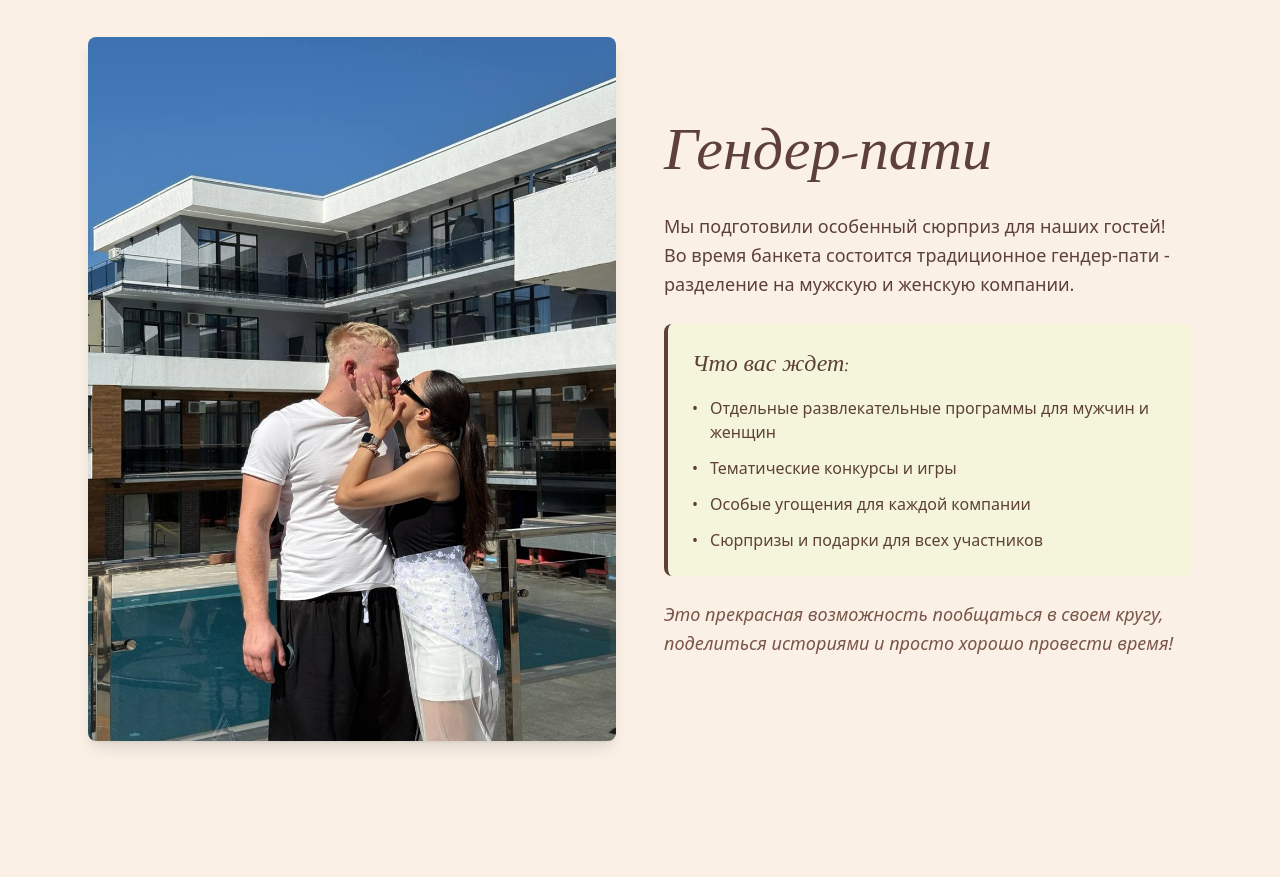
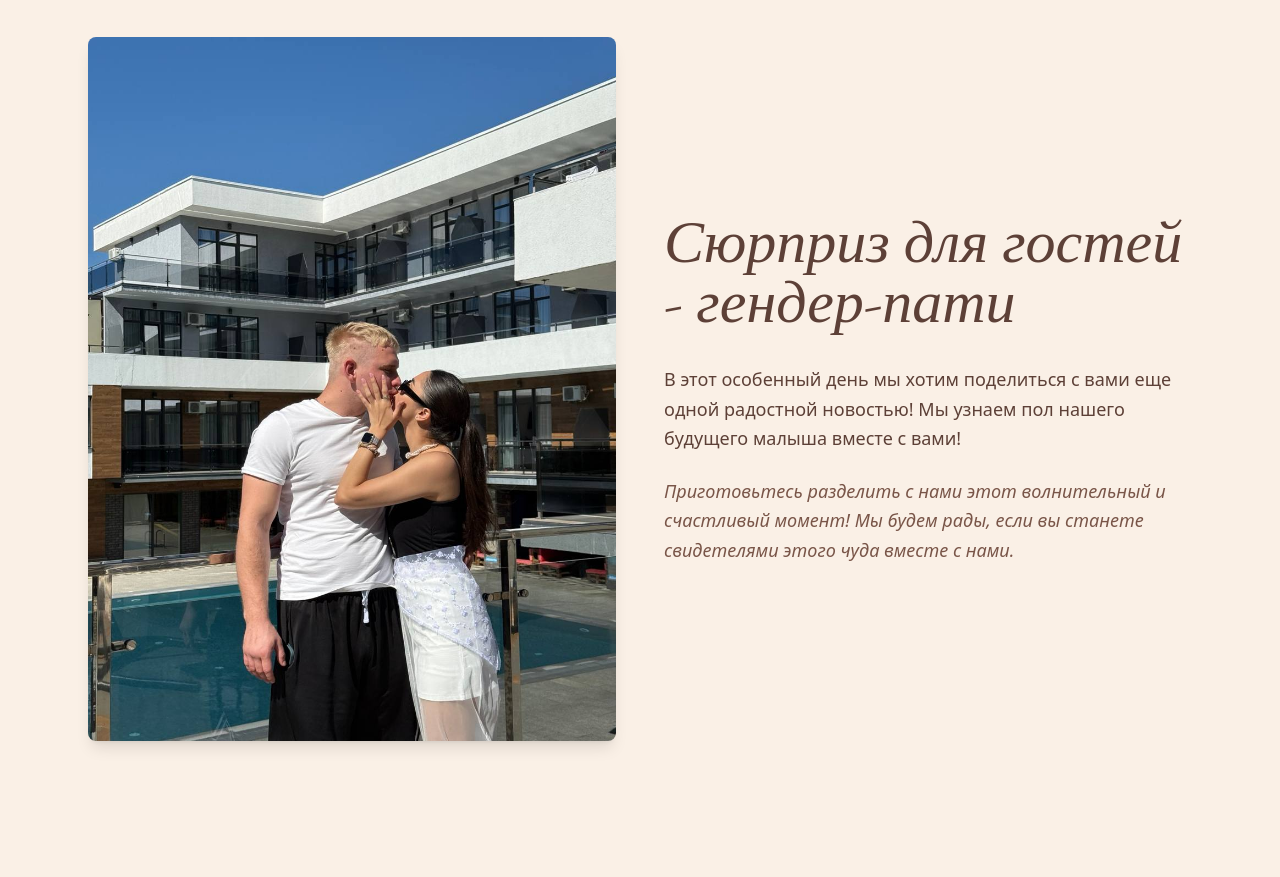
Before and after one commit to Shattt1/weedinggoosex, a Next.js app: page / in a window 1280 px wide. Shown: the part 4740-5617 px from the top of the page. Built offline with nearby package versions, Linux system fonts and the light colour scheme; a web font is replaced by a local one.

Commit message:
добавлен раздел гендер пати

```diff
--- a/src/app/page.tsx
+++ b/src/app/page.tsx
@@ -403,54 +403,38 @@ export default function Home() {
                 </div>
             </section>
 
-            {/* Gender Party Section */}
+            {/* Gender Reveal Section */}
             <section className="py-16 px-6 max-w-6xl mx-auto animate-on-scroll">
                 <div className="grid md:grid-cols-2 gap-12 items-center">
                     {/* Фотография */}
                     <div className="animate-on-scroll" style={{ animationDelay: '0.1s' }}>
                         <img
                             src="/images/gender-party.jpg"
-                            alt="Гендер-пати на нашей свадьбе"
+                            alt="Сюрприз с полом ребенка на нашей свадьбе"
                             className="w-full rounded-lg shadow-lg"
                         />
                     </div>
 
-                    {/* Информация о гендер-пати */}
+                    {/* Информация о гендер-ревиле */}
                     <div className="animate-on-scroll" style={{ animationDelay: '0.3s' }}>
-                        <h2 className="text-5xl md:text-6xl font-script italic mb-8 text-[#5D4037]">Гендер-пати</h2>
+                        <h2 className="text-5xl md:text-6xl font-script italic mb-8 text-[#5D4037]">Сюрприз для гостей - гендер-пати</h2>
                         <div className="space-y-6 text-[#5D4037]">
                             <p className="text-lg leading-relaxed">
-                                Мы подготовили особенный сюрприз для наших гостей!
-                                Во время банкета состоится традиционное гендер-пати -
-                                разделение на мужскую и женскую компании.
+                                В этот особенный день мы хотим поделиться с вами
+                                еще одной радостной новостью! Мы узнаем пол нашего
+                                будущего малыша вместе с вами!
                             </p>
 
-                            <div className="bg-[#F5F5DC] p-6 rounded-lg border-l-4 border-[#5D4037]">
-                                <h3 className="text-2xl font-script italic mb-4 text-[#5D4037]">Что вас ждет:</h3>
-                                <ul className="space-y-3 text-[#5D4037]">
-                                    <li className="flex items-start">
-                                        <span className="text-[#5D4037] mr-3">•</span>
-                                        <span>Отдельные развлекательные программы для мужчин и женщин</span>
-                                    </li>
-                                    <li className="flex items-start">
-                                        <span className="text-[#5D4037] mr-3">•</span>
-                                        <span>Тематические конкурсы и игры</span>
-                                    </li>
-                                    <li className="flex items-start">
-                                        <span className="text-[#5D4037] mr-3">•</span>
-                                        <span>Особые угощения для каждой компании</span>
-                                    </li>
-                                    <li className="flex items-start">
-                                        <span className="text-[#5D4037] mr-3">•</span>
-                                        <span>Сюрпризы и подарки для всех участников</span>
-                                    </li>
-                                </ul>
-                            </div>
+
 
                             <p className="text-lg leading-relaxed italic text-[#795548]">
-                                Это прекрасная возможность пообщаться в своем кругу,
-                                поделиться историями и просто хорошо провести время!
+                                Приготовьтесь разделить с нами этот волнительный
+                                и счастливый момент! Мы будем рады, если вы станете
+                                свидетелями этого чуда вместе с нами.
                             </p>
+
+                            {/* Интерактивный элемент - угадай пол */}
+
                         </div>
                     </div>
                 </div>
```
